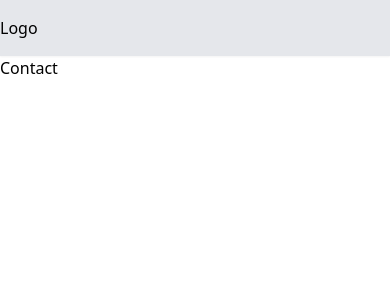
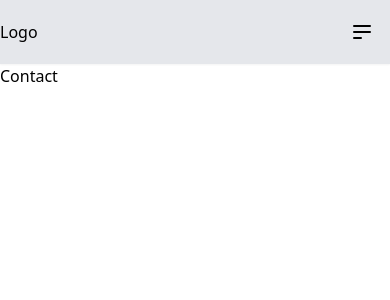
Before and after one commit to axd18/tailwind-store, a React (Create React App) app: page /contact in a window 390 px wide. Shown: the top 300 px of the page. Built offline with nearby package versions, Linux system fonts and the light colour scheme.

Commit message:
add menu

```diff
--- a/src/components/header/Header.js
+++ b/src/components/header/Header.js
@@ -3,19 +3,30 @@ import { Link } from 'react-router-dom'
 const Header = () => {
   return (
     <>
-
-    <header className="py-4 shadow-sm bg-gray-200">
-        <div className="container flex items-center justify-between w-auto">
+      <nav className="flex justify-between items-center h-16 bg-white text-black relative bg-gray-200 shadow-sm">
         {/* Logo */}
-             <Link to='/about'>
+        <Link to="/about">
           <h1>Logo</h1>
         </Link>
-
+        <div className="px-4 cursor-pointer md:hidden">
+          <svg
+            xmlns="http://www.w3.org/2000/svg"
+            className="h-6 w-6"
+            fill="none"
+            viewBox="0 0 24 24"
+            stroke="currentColor"
+          >
+            <path
+              strokeLinecap="round"
+              strokeLinejoin="round"
+              strokeWidth={2}
+              d="M4 6h16M4 12h16M4 18h7"
+            />
+          </svg>
         </div>
-    </header>
-
+      </nav>
     </>
-     );
+  )
 }
 
-export default Header;
+export default Header
```
Lines whose indentation alone changed are shown as unchanged.
